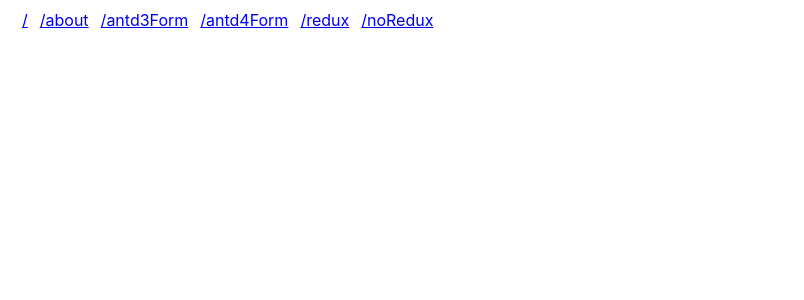
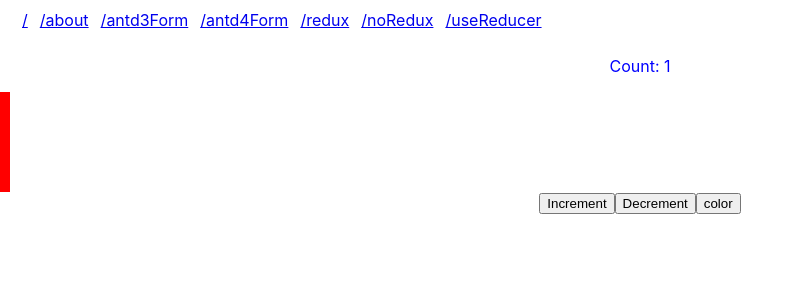
Before and after one commit to YangStrive/reacr-app, a React (Create React App) app: page /useReducer in a window 1280 px wide. Shown: the top 300 px of the page, without its empty margins (0-804 px from the left). Built offline with nearby package versions, Linux system fonts and the light colour scheme.

Commit message:
临时排班相关

```diff
--- /dev/null
+++ b/src/pages/useReducer/index.jsx
@@ -0,0 +1,38 @@
+import React, { useReducer,useEffect, useLayoutEffect } from 'react';
+
+const initialState = { count: 1,color: 'blue' };
+
+function reducer(state, action) {
+  switch (action.type) {
+    case 'increment':
+      return { count: state.count + 1 };
+    case 'decrement':
+      return { count: state.count - 1 };
+    case 'color':
+      return { color: 'red' };
+    default:
+      throw new Error();
+  }
+}
+
+export default function UseReducer() {
+  const [state, dispatch] = useReducer(reducer, initialState);
+
+  useEffect(() => {
+    console.log('useEffect');
+  }, [state]);
+
+  useLayoutEffect(() => {
+    console.log('useLayoutEffect');
+  }, [state]);
+
+  return (
+    <div>
+      <p className='count' style={{color: state.color}}>Count: {state.count}</p>
+      <div style={{backgroundColor: 'red',width: state.count*10 + 'px' ,height: '100px'}}></div>
+      <button onClick={() => dispatch({ type: 'increment' })}>Increment</button>
+      <button onClick={() => dispatch({ type: 'decrement' })}>Decrement</button>
+      <button onClick={() => dispatch({ type: 'color' })}>color</button>
+    </div>
+  );
+}
--- a/src/router/index.js
+++ b/src/router/index.js
@@ -23,6 +23,10 @@ const router = [
   {
     path:'/noRedux',
     element: require('../pages/noRedux').default,
+  },
+  {
+    path:'/useReducer',
+    element: require('../pages/useReducer').default,
   }
 ]
 
```
